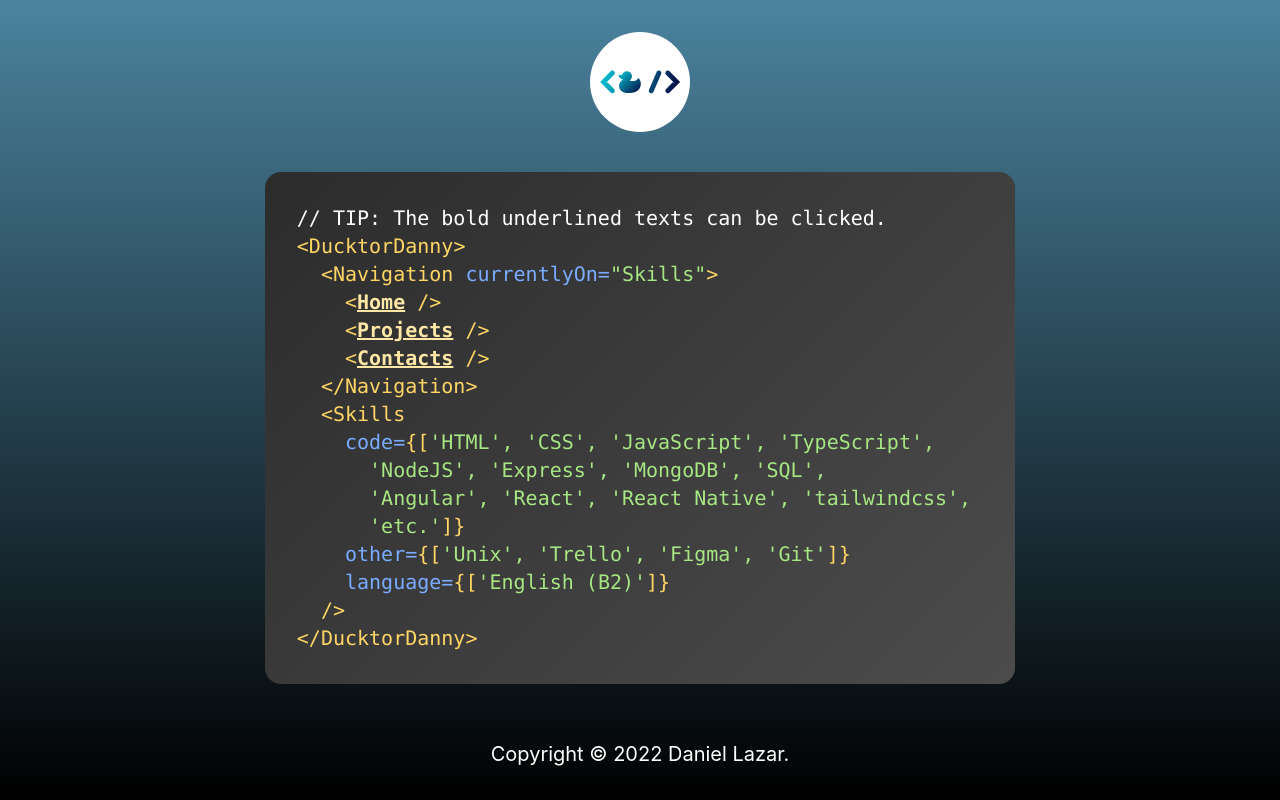
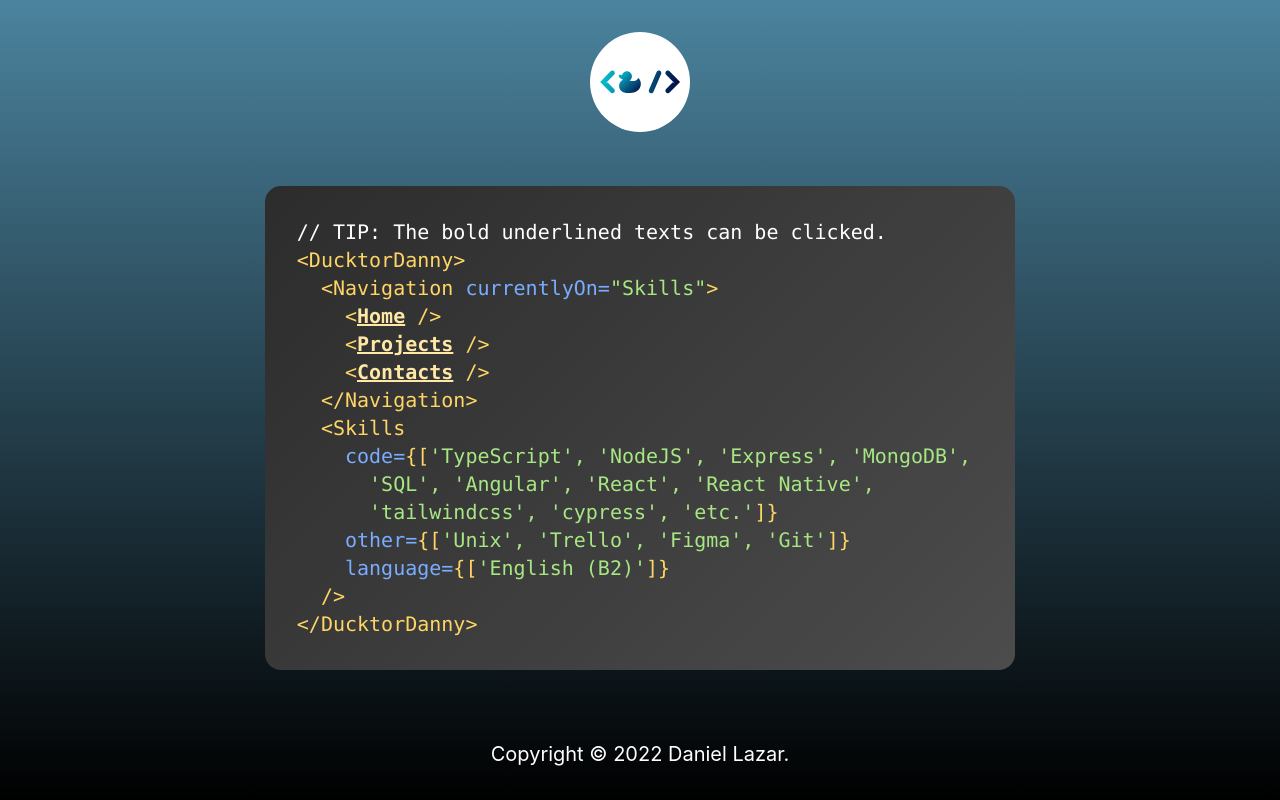
Before and after one commit to ducktordanny/portfolio, a Next.js app: page /skills in a window 1280 px wide. Built offline with nearby package versions, Linux system fonts and the light colour scheme.

Commit message:
feat(skills): Update current skills & remove unnecessary ones

```diff
--- a/pages/skills.tsx
+++ b/pages/skills.tsx
@@ -11,9 +11,6 @@ const Skills: NextPage = () => {
           {
             name: 'code',
             value: [
-              'HTML',
-              'CSS',
-              'JavaScript',
               'TypeScript',
               'NodeJS',
               'Express',
@@ -23,6 +20,7 @@ const Skills: NextPage = () => {
               'React',
               'React Native',
               'tailwindcss',
+              'cypress',
               'etc.',
             ],
           },
```
